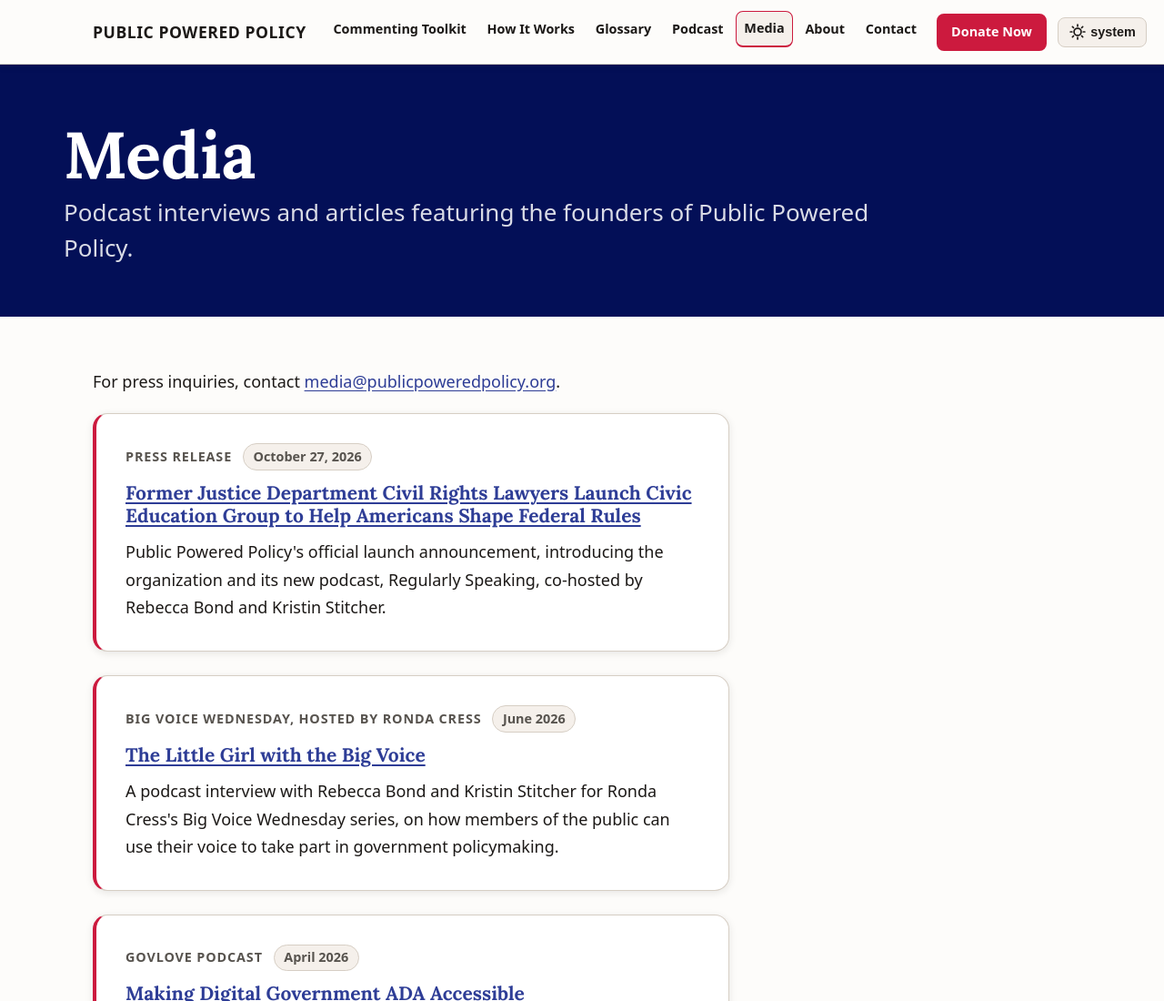
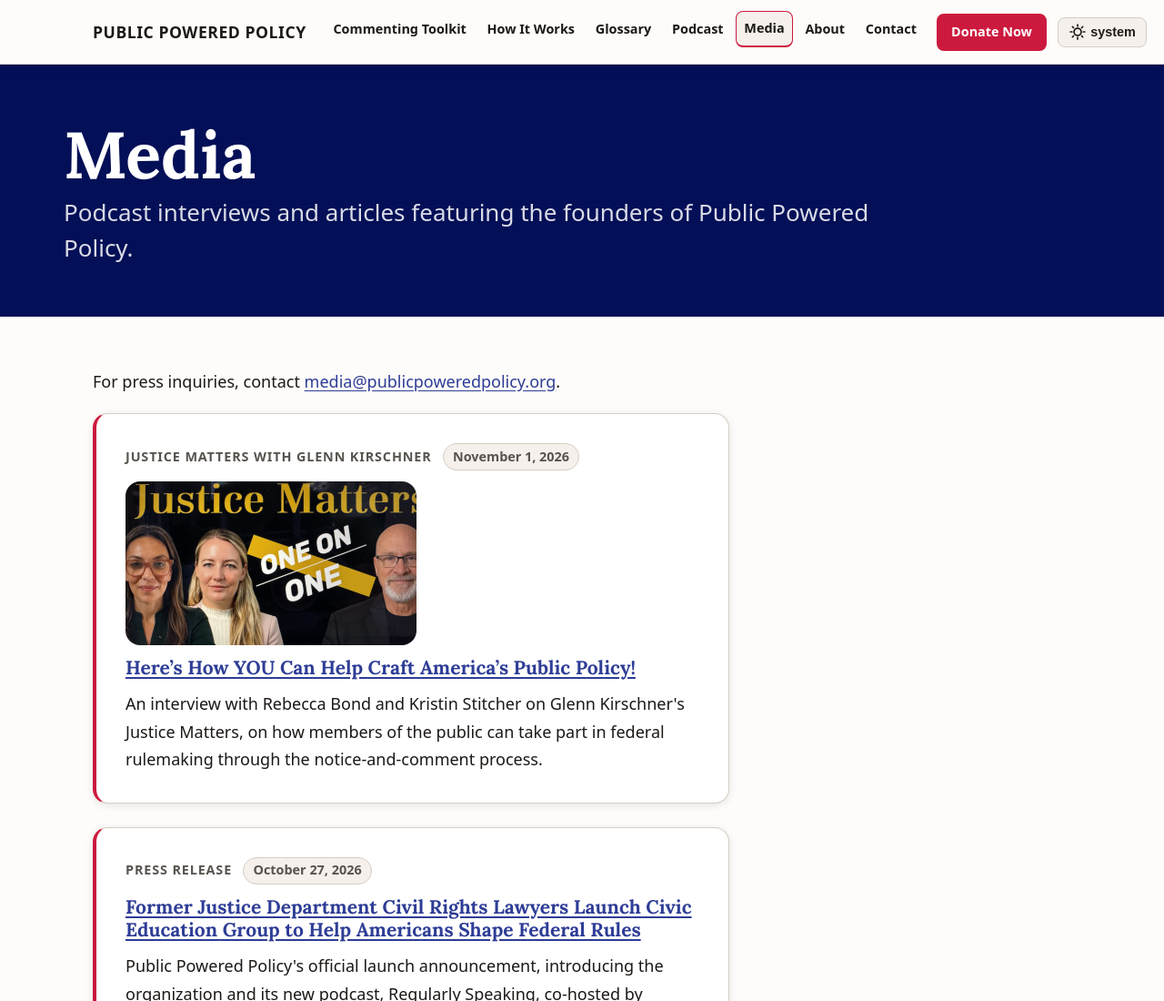
Before and after one commit to Public-Powered-Policy/public-powered-policy-RBB-Version, a plain HTML site: page media/index.html in a window 1280 px wide. Shown: the top 1100 px of the page at 91% size. Drawn offline with Linux system fonts and the light colour scheme; a script that the page names is missing.

Commit message:
Add Justice Matters interview to Media page with thumbnail
Co-Authored-By: Claude Sonnet 5 <noreply@anthropic.com>

```diff
--- a/media/index.html
+++ b/media/index.html
@@ -89,6 +89,24 @@
       max-width: 62ch;
       margin-bottom: 0;
     }
+
+    /* Thumbnail for media entries that have a cover image (currently just one) */
+    .media-thumb {
+      display: block;
+      width: 100%;
+      max-width: 320px;
+      height: auto;
+      aspect-ratio: 16 / 9;
+      object-fit: cover;
+      border-radius: var(--radius-lg);
+      margin-bottom: var(--sp-sm);
+    }
+
+    /* The link wrapping a thumbnail needs to be block-level so the image and
+       title stack as one clickable area, instead of behaving like inline text. */
+    .media-title a.media-title-link--with-thumb {
+      display: block;
+    }
   </style>
 </head>
 <body>
@@ -167,6 +185,25 @@
       <p>For press inquiries, contact <a href="mailto:media@publicpoweredpolicy.org">media@publicpoweredpolicy.org</a>.</p>
 
       <ul class="media-list" role="list">
+
+        <li class="media-entry">
+          <div class="media-meta">
+            <span class="media-outlet">Justice Matters with Glenn Kirschner</span>
+            <span class="media-date">November 1, 2026</span>
+          </div>
+          <h2 class="media-title">
+            <a class="media-title-link--with-thumb" href="https://www.youtube.com/watch?v=juy-he9qVek" target="_blank" rel="noopener">
+              <img class="media-thumb" src="../img/justice-matters-kirschner.jpg" alt="Justice Matters One on One title card featuring Rebecca Bond, Kristin Stitcher, and Glenn Kirschner." width="1280" height="720" loading="lazy">
+              Here&rsquo;s How YOU Can Help Craft America&rsquo;s Public Policy!
+              <span class="sr-only"> (opens in a new tab)</span>
+            </a>
+          </h2>
+          <p>
+            An interview with Rebecca Bond and Kristin Stitcher on Glenn Kirschner's Justice Matters,
+            on how members of the public can take part in federal rulemaking through the
+            notice-and-comment process.
+          </p>
+        </li>
 
         <li class="media-entry">
           <div class="media-meta">
```
Also changed, not shown: img/justice-matters-kirschner.jpg (added).
